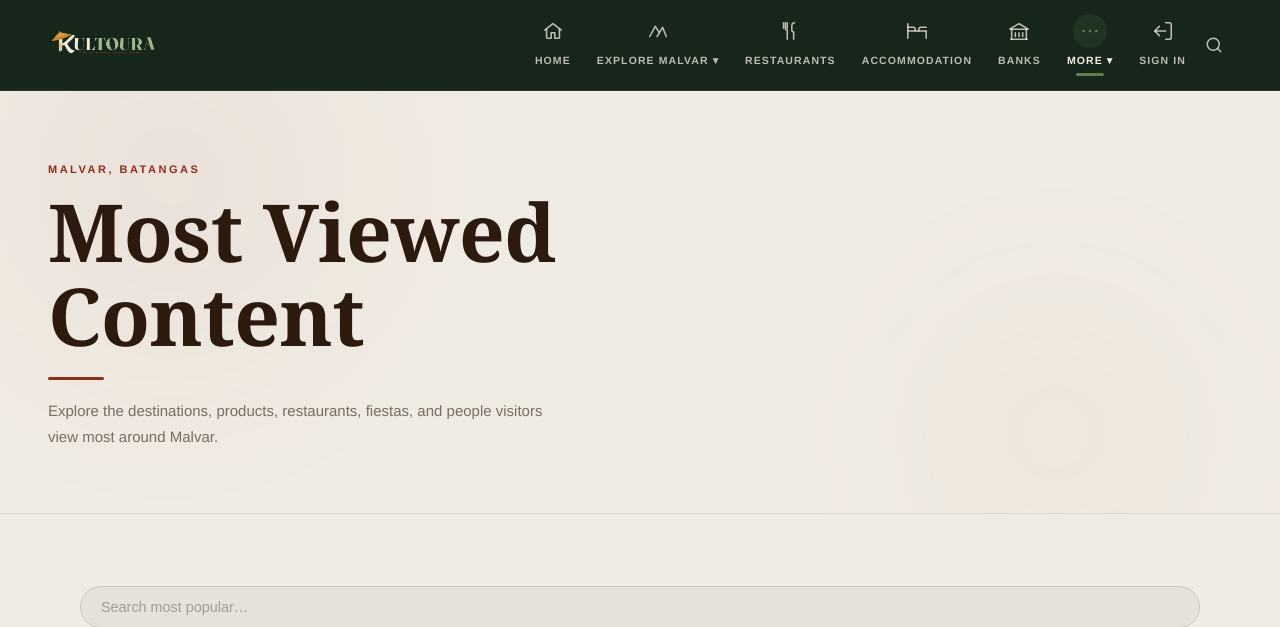
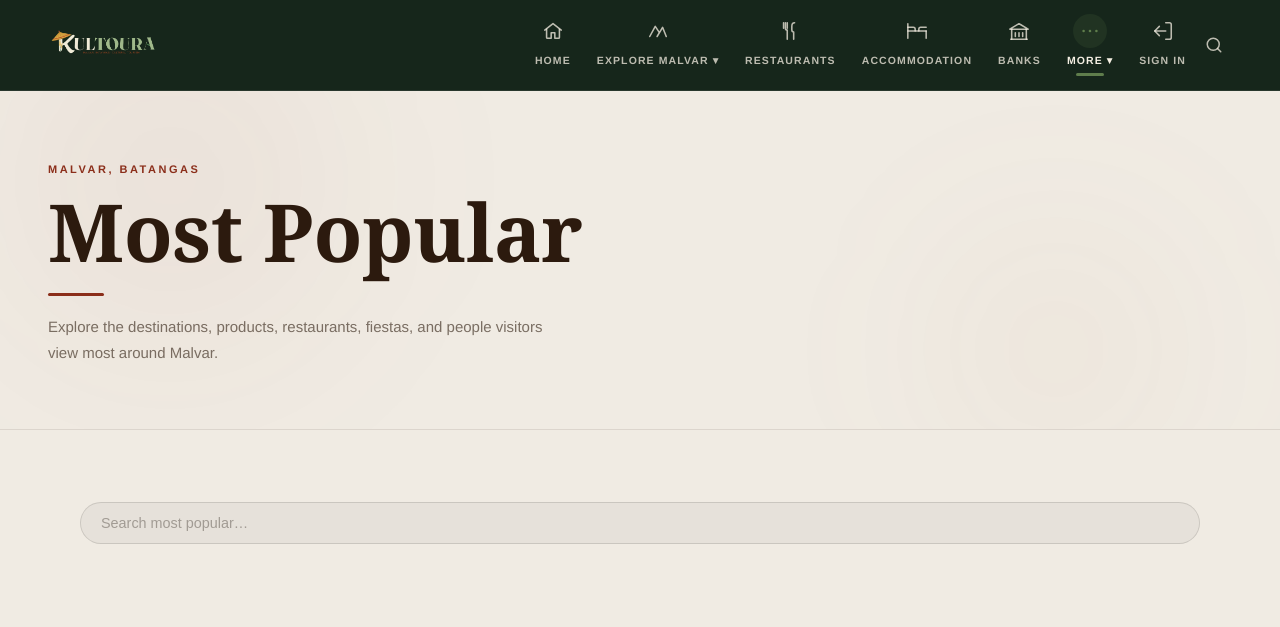
Before and after one commit to athensie/kultoura, a PHP site: page /pages/mostpopular.php in a window 1280 px wide. Shown: the top 627 px of the page. Run offline with PHP 8.4, Linux system fonts and the light colour scheme; data that the repository does not hold is empty.

Commit message:
Restore public Most Popular label

```diff
--- a/config/analytics.php
+++ b/config/analytics.php
@@ -55,7 +55,7 @@ function analytics_page_labels(): array
         'foryou'      => 'For You',
         'traveldiary' => 'Travel Diary',
         'favorites'   => 'Favorites',
-        'mostpopular' => 'Most Viewed Content',
+        'mostpopular' => 'Most Popular',
     ];
 }
 function analytics_track(mysqli $conn, string $page): void
--- a/pages/about.php
+++ b/pages/about.php
@@ -126,7 +126,7 @@ unset($sec);
                     <a href="foryou.php">For You</a>
                     <a href="traveldiary.php">Travel Diary</a><?php if ($isLoggedIn): ?><a href="profile.php">My Profile</a><?php endif; ?>
                     <a href="favorites.php">Favorites</a>
-                    <a href="mostpopular.php">Most Viewed Content</a>
+                    <a href="mostpopular.php">Most Popular</a>
                     <a href="about.php">About</a>
                 </div>
             </div>
--- a/pages/favorites.php
+++ b/pages/favorites.php
@@ -229,7 +229,7 @@ foreach ($favoriteRows as $r) {
                     <a href="foryou.php">For You</a>
                     <a href="traveldiary.php">Travel Diary</a><?php if ($isLoggedIn): ?><a href="profile.php">My Profile</a><?php endif; ?>
                     <a href="favorites.php">Favorites</a>
-                    <a href="mostpopular.php">Most Viewed Content</a>
+                    <a href="mostpopular.php">Most Popular</a>
                     <a href="about.php">About</a>
                 </div>
             </div>
--- a/pages/foryou.php
+++ b/pages/foryou.php
@@ -501,7 +501,7 @@ $placesJson = json_encode($places, JSON_UNESCAPED_UNICODE);
                     <a href="foryou.php">For You</a>
                     <a href="traveldiary.php">Travel Diary</a><?php if ($isLoggedIn): ?><a href="profile.php">My Profile</a><?php endif; ?>
                     <a href="favorites.php">Favorites</a>
-                    <a href="mostpopular.php">Most Viewed Content</a>
+                    <a href="mostpopular.php">Most Popular</a>
                     <a href="about.php">About</a>
                 </div>
             </div>
--- a/pages/mostpopular.php
+++ b/pages/mostpopular.php
@@ -125,7 +125,7 @@ foreach ($popularItems as $p) {
     <meta charset="UTF-8">
     <link rel="icon" type="image/png" href="/kultoura/assets/images/K.png?v=20261008">
     <meta name="viewport" content="width=device-width, initial-scale=1.0">
-    <title>Most Viewed Content – KULTOURA</title>
+    <title>Most Popular – KULTOURA</title>
     <link rel="stylesheet" href="../assets/css/index.css">
     <link rel="stylesheet" href="../assets/css/search.css?v=20261101-2">
     <link rel="stylesheet" href="../assets/css/tourism.css">
@@ -172,7 +172,7 @@ foreach ($popularItems as $p) {
                     <a href="foryou.php">For You</a>
                     <a href="traveldiary.php">Travel Diary</a><?php if ($isLoggedIn): ?><a href="profile.php">My Profile</a><?php endif; ?>
                     <a href="favorites.php">Favorites</a>
-                    <a href="mostpopular.php">Most Viewed Content</a>
+                    <a href="mostpopular.php">Most Popular</a>
                     <a href="about.php">About</a>
                 </div>
             </div>
@@ -202,7 +202,7 @@ foreach ($popularItems as $p) {
     <?php endif; ?>
     <div class="t-hero-inner">
         <p class="t-eyebrow">MALVAR, BATANGAS</p>
-        <h1 class="t-page-title">Most Viewed Content</h1>
+        <h1 class="t-page-title">Most Popular</h1>
         <p class="t-page-sub">
             Explore the destinations, products, restaurants, fiestas, and people visitors view most around Malvar.
         </p>
--- a/pages/profile.php
+++ b/pages/profile.php
@@ -240,7 +240,7 @@ while ($dateRow = $dateRows->fetch_assoc()) {
             <a href="tourism/banks.php" class="nav-item"><span class="nav-icon"><svg viewBox="0 0 24 24" fill="none" stroke="currentColor" stroke-width="1.7" stroke-linecap="round" stroke-linejoin="round"><path d="M3 21h18M4 10v11M20 10v11M2 10h20L12 4zM8 14v4M12 14v4M16 14v4"/></svg></span><span>BANKS</span></a>
             <div class="dropdown">
                 <a href="#" class="nav-item nav-active"><span class="nav-icon"><svg viewBox="0 0 24 24" fill="currentColor"><circle cx="5" cy="12" r="1.4"/><circle cx="12" cy="12" r="1.4"/><circle cx="19" cy="12" r="1.4"/></svg></span><span>MORE ▾</span></a>
-                <div class="mega-menu mega-menu-simple"><div class="mega-column"><a href="foryou.php">For You</a><a href="traveldiary.php">Travel Diary</a><a href="profile.php" class="nav-active">My Profile</a><a href="favorites.php">Favorites</a><a href="mostpopular.php">Most Viewed Content</a><a href="about.php">About</a></div></div>
+                <div class="mega-menu mega-menu-simple"><div class="mega-column"><a href="foryou.php">For You</a><a href="traveldiary.php">Travel Diary</a><a href="profile.php" class="nav-active">My Profile</a><a href="favorites.php">Favorites</a><a href="mostpopular.php">Most Popular</a><a href="about.php">About</a></div></div>
             </div>
             <a href="../auth/logout.php" class="nav-item nav-signout-item"><span class="nav-icon"><svg viewBox="0 0 24 24" fill="none" stroke="currentColor" stroke-width="1.7" stroke-linecap="round" stroke-linejoin="round"><path d="M9 21H5a2 2 0 0 1-2-2V5a2 2 0 0 1 2-2h4"/><path d="M16 17l5-5-5-5M21 12H9"/></svg></span><span>SIGN OUT</span></a>
         </nav>
--- a/pages/search.php
+++ b/pages/search.php
@@ -74,7 +74,7 @@ if ($query !== '') {
                     <a href="foryou.php">For You</a>
                     <a href="traveldiary.php">Travel Diary</a><?php if ($isLoggedIn): ?><a href="profile.php">My Profile</a><?php endif; ?>
                     <a href="favorites.php">Favorites</a>
-                    <a href="mostpopular.php">Most Viewed Content</a>
+                    <a href="mostpopular.php">Most Popular</a>
                     <a href="about.php">About</a>
                 </div>
             </div>
--- a/pages/tourism.php
+++ b/pages/tourism.php
@@ -111,7 +111,7 @@ foreach ($hubImages as $key => $value) {
                     <a href="foryou.php">For You</a>
                     <a href="traveldiary.php">Travel Diary</a><?php if ($isLoggedIn): ?><a href="profile.php">My Profile</a><?php endif; ?>
                     <a href="favorites.php">Favorites</a>
-                    <a href="mostpopular.php">Most Viewed Content</a>
+                    <a href="mostpopular.php">Most Popular</a>
                     <a href="about.php">About</a>
                 </div>
             </div>
--- a/pages/tourism/accommodation.php
+++ b/pages/tourism/accommodation.php
@@ -97,7 +97,7 @@ $stmt->close();
                     <a href="../traveldiary.php">Travel Diary</a>
                     <?php if ($isLoggedIn): ?><a href="../profile.php">My Profile</a><?php endif; ?>
                     <a href="../favorites.php">Favorites</a>
-                    <a href="../mostpopular.php">Most Viewed Content</a>
+                    <a href="../mostpopular.php">Most Popular</a>
                     <a href="../about.php">About</a>
                 </div>
             </div>
--- a/pages/tourism/banks.php
+++ b/pages/tourism/banks.php
@@ -97,7 +97,7 @@ $stmt->close();
                     <a href="../traveldiary.php">Travel Diary</a>
                     <?php if ($isLoggedIn): ?><a href="../profile.php">My Profile</a><?php endif; ?>
                     <a href="../favorites.php">Favorites</a>
-                    <a href="../mostpopular.php">Most Viewed Content</a>
+                    <a href="../mostpopular.php">Most Popular</a>
                     <a href="../about.php">About</a>
                 </div>
             </div>
--- a/pages/tourism/churches.php
+++ b/pages/tourism/churches.php
@@ -114,7 +114,7 @@ $stmt->close();
                     <a href="../traveldiary.php">Travel Diary</a>
                     <?php if ($isLoggedIn): ?><a href="../profile.php">My Profile</a><?php endif; ?>
                     <a href="../favorites.php">Favorites</a>
-                    <a href="../mostpopular.php">Most Viewed Content</a>
+                    <a href="../mostpopular.php">Most Popular</a>
                     <a href="../about.php">About</a>
                 </div>
             </div>
--- a/pages/tourism/fiestas.php
+++ b/pages/tourism/fiestas.php
@@ -326,7 +326,7 @@ if (isset($_GET['ajax_calendar'])) {
                     <a href="../traveldiary.php">Travel Diary</a>
                     <?php if ($isLoggedIn): ?><a href="../profile.php">My Profile</a><?php endif; ?>
                     <a href="../favorites.php">Favorites</a>
-                    <a href="../mostpopular.php">Most Viewed Content</a>
+                    <a href="../mostpopular.php">Most Popular</a>
                     <a href="../about.php">About</a>
                 </div>
             </div>
--- a/pages/tourism/industry.php
+++ b/pages/tourism/industry.php
@@ -97,7 +97,7 @@ $stmt->close();
                     <a href="../traveldiary.php">Travel Diary</a>
                     <?php if ($isLoggedIn): ?><a href="../profile.php">My Profile</a><?php endif; ?>
                     <a href="../favorites.php">Favorites</a>
-                    <a href="../mostpopular.php">Most Viewed Content</a>
+                    <a href="../mostpopular.php">Most Popular</a>
                     <a href="../about.php">About</a>
                 </div>
             </div>
--- a/pages/tourism/nature.php
+++ b/pages/tourism/nature.php
@@ -96,7 +96,7 @@ $stmt->close();
                     <a href="../traveldiary.php">Travel Diary</a>
                     <?php if ($isLoggedIn): ?><a href="../profile.php">My Profile</a><?php endif; ?>
                     <a href="../favorites.php">Favorites</a>
-                    <a href="../mostpopular.php">Most Viewed Content</a>
+                    <a href="../mostpopular.php">Most Popular</a>
                     <a href="../about.php">About</a>
                 </div>
             </div>
--- a/pages/tourism/people.php
+++ b/pages/tourism/people.php
@@ -101,7 +101,7 @@ if ($openPersonSlug !== '') {
                     <a href="../traveldiary.php">Travel Diary</a>
                     <?php if ($isLoggedIn): ?><a href="../profile.php">My Profile</a><?php endif; ?>
                     <a href="../favorites.php">Favorites</a>
-                    <a href="../mostpopular.php">Most Viewed Content</a>
+                    <a href="../mostpopular.php">Most Popular</a>
                     <a href="../about.php">About</a>
                 </div>
             </div>
--- a/pages/tourism/products.php
+++ b/pages/tourism/products.php
@@ -126,7 +126,7 @@ foreach ($rows as $r) {
                     <a href="../traveldiary.php">Travel Diary</a>
                     <?php if ($isLoggedIn): ?><a href="../profile.php">My Profile</a><?php endif; ?>
                     <a href="../favorites.php">Favorites</a>
-                    <a href="../mostpopular.php">Most Viewed Content</a>
+                    <a href="../mostpopular.php">Most Popular</a>
                     <a href="../about.php">About</a>
                 </div>
             </div>
--- a/pages/tourism/resort.php
+++ b/pages/tourism/resort.php
@@ -97,7 +97,7 @@ $stmt->close();
                     <a href="../traveldiary.php">Travel Diary</a>
                     <?php if ($isLoggedIn): ?><a href="../profile.php">My Profile</a><?php endif; ?>
                     <a href="../favorites.php">Favorites</a>
-                    <a href="../mostpopular.php">Most Viewed Content</a>
+                    <a href="../mostpopular.php">Most Popular</a>
                     <a href="../about.php">About</a>
                 </div>
             </div>
--- a/pages/tourism/restaurants.php
+++ b/pages/tourism/restaurants.php
@@ -110,7 +110,7 @@ foreach ($rows as $r) {
                     <a href="../traveldiary.php">Travel Diary</a>
                     <?php if ($isLoggedIn): ?><a href="../profile.php">My Profile</a><?php endif; ?>
                     <a href="../favorites.php">Favorites</a>
-                    <a href="../mostpopular.php">Most Viewed Content</a>
+                    <a href="../mostpopular.php">Most Popular</a>
                     <a href="../about.php">About</a>
                 </div>
             </div>
--- a/pages/tourism/services.php
+++ b/pages/tourism/services.php
@@ -97,7 +97,7 @@ $stmt->close();
                     <a href="../traveldiary.php">Travel Diary</a>
                     <?php if ($isLoggedIn): ?><a href="../profile.php">My Profile</a><?php endif; ?>
                     <a href="../favorites.php">Favorites</a>
-                    <a href="../mostpopular.php">Most Viewed Content</a>
+                    <a href="../mostpopular.php">Most Popular</a>
                     <a href="../about.php">About</a>
                 </div>
             </div>
--- a/pages/traveldiary.php
+++ b/pages/traveldiary.php
@@ -692,7 +692,7 @@ usort($checklist, function ($a, $b) {
                     <a href="foryou.php">For You</a>
                     <a href="traveldiary.php">Travel Diary</a><?php if ($isLoggedIn): ?><a href="profile.php">My Profile</a><?php endif; ?>
                     <a href="favorites.php">Favorites</a>
-                    <a href="mostpopular.php">Most Viewed Content</a>
+                    <a href="mostpopular.php">Most Popular</a>
                     <a href="about.php">About</a>
                 </div>
             </div>
```
